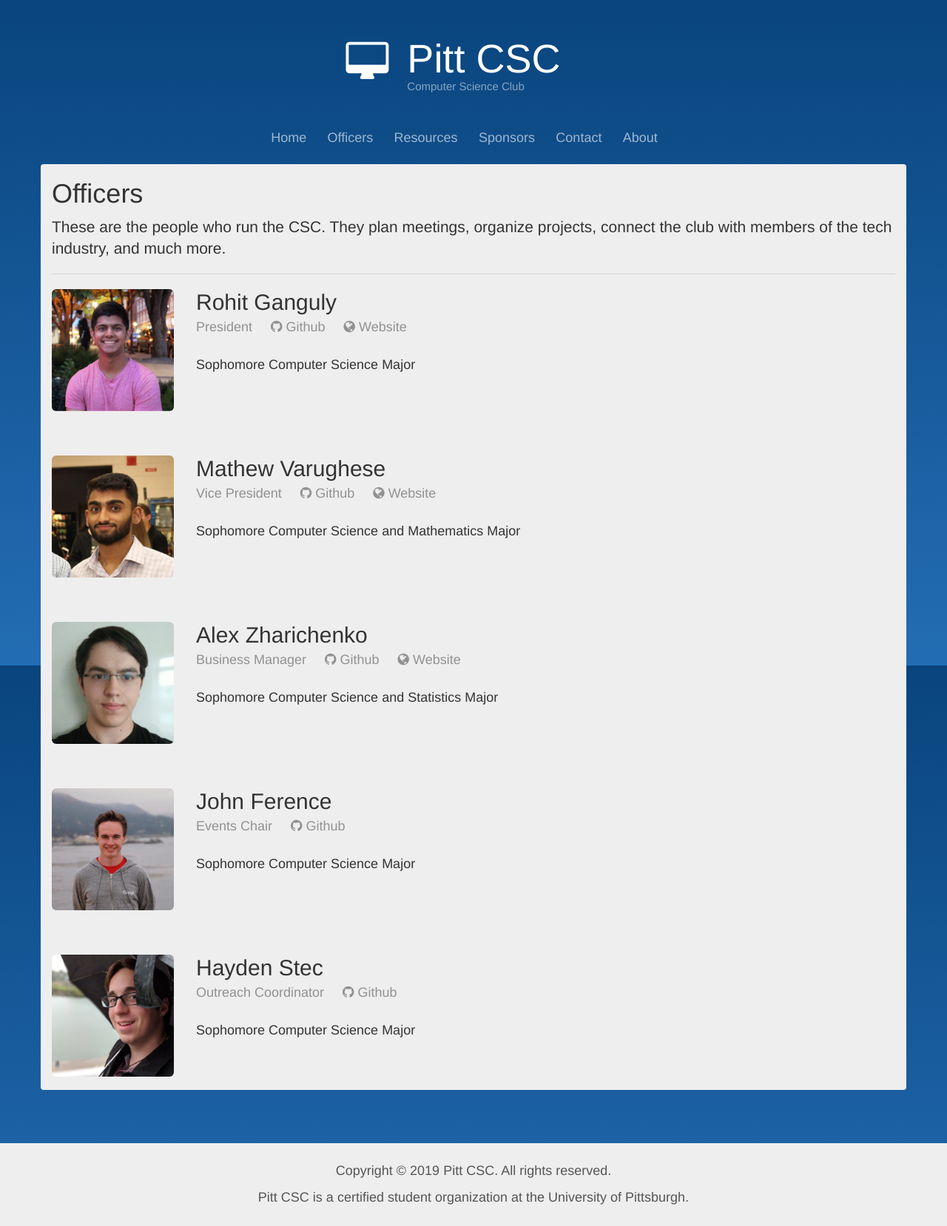
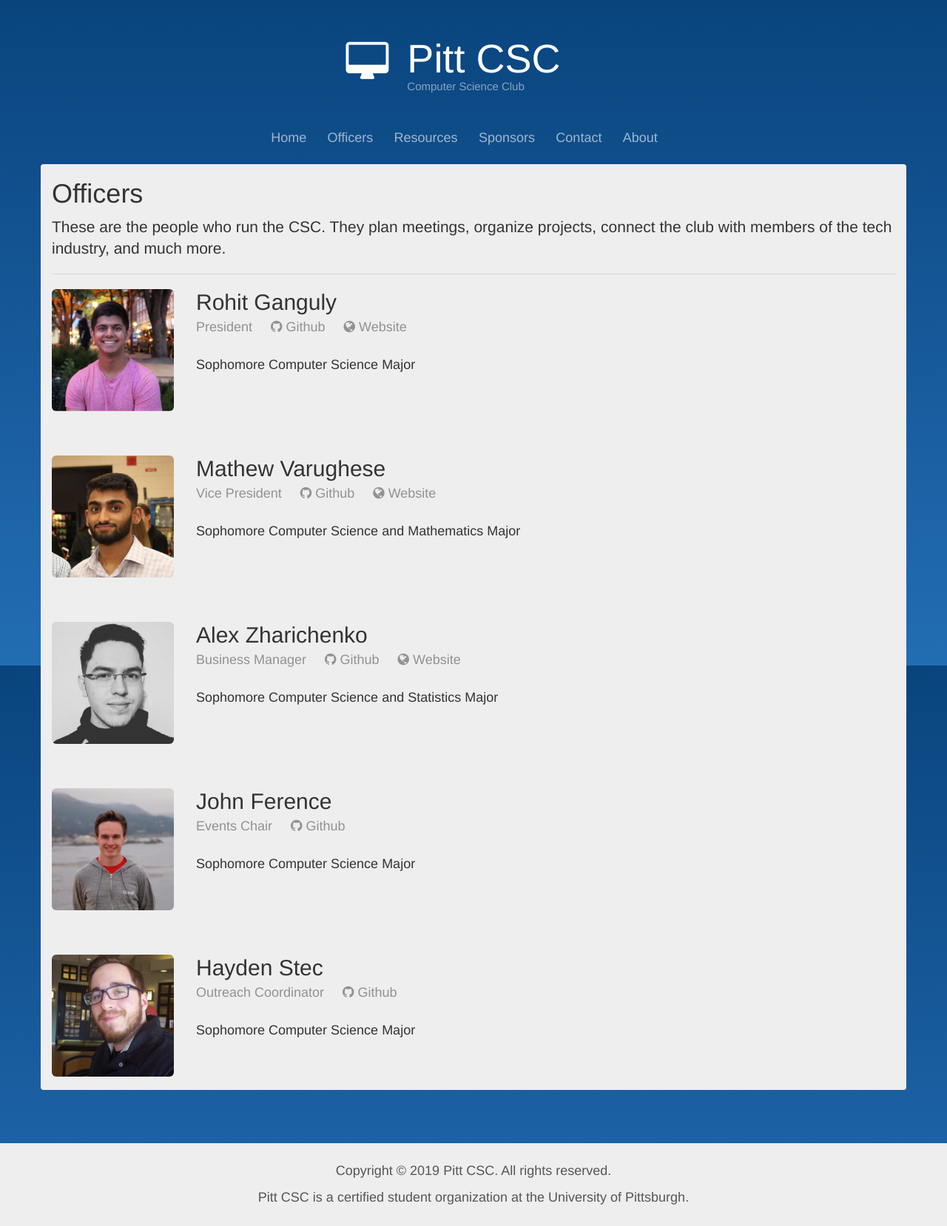
Before and after one commit to pittcsc/old-pittcsc-website-archived, a Jekyll site: the page built from pages/officers.html, in a window 1280 px wide. Shown: the whole page at 74% size. Built offline with Jekyll 4.4.1, drawn with Linux system fonts in a browser that asks for light colours; nearby versions of some CDN libraries.

Commit message:
Updating pictures and personal site

```diff
--- a/_data/officers.yml
+++ b/_data/officers.yml
@@ -27,7 +27,7 @@
   github:
     url: https://github.com/azharichenko
   website:
-    url: http://thecompsciguy.com/
+    url: http://alexzharichenko.me/
 
 - title: Events Chair
   name: John Ference
@@ -41,6 +41,6 @@
   name: Hayden Stec
   email: hrs24@pitt.edu
   bio: "Sophomore Computer Science Major"
-  portrait_path:  "/assets/images/officers/2018_hayden.png"
+  portrait_path:  "/assets/images/officers/2018_hayden.jpg"
   github:
     url: https://github.com/haydenstec
```
Also changed, not shown: assets/images/officers/2018_alex.jpg, assets/images/officers/2018_hayden.jpg (added), assets/images/officers/2018_hayden.png (deleted).
